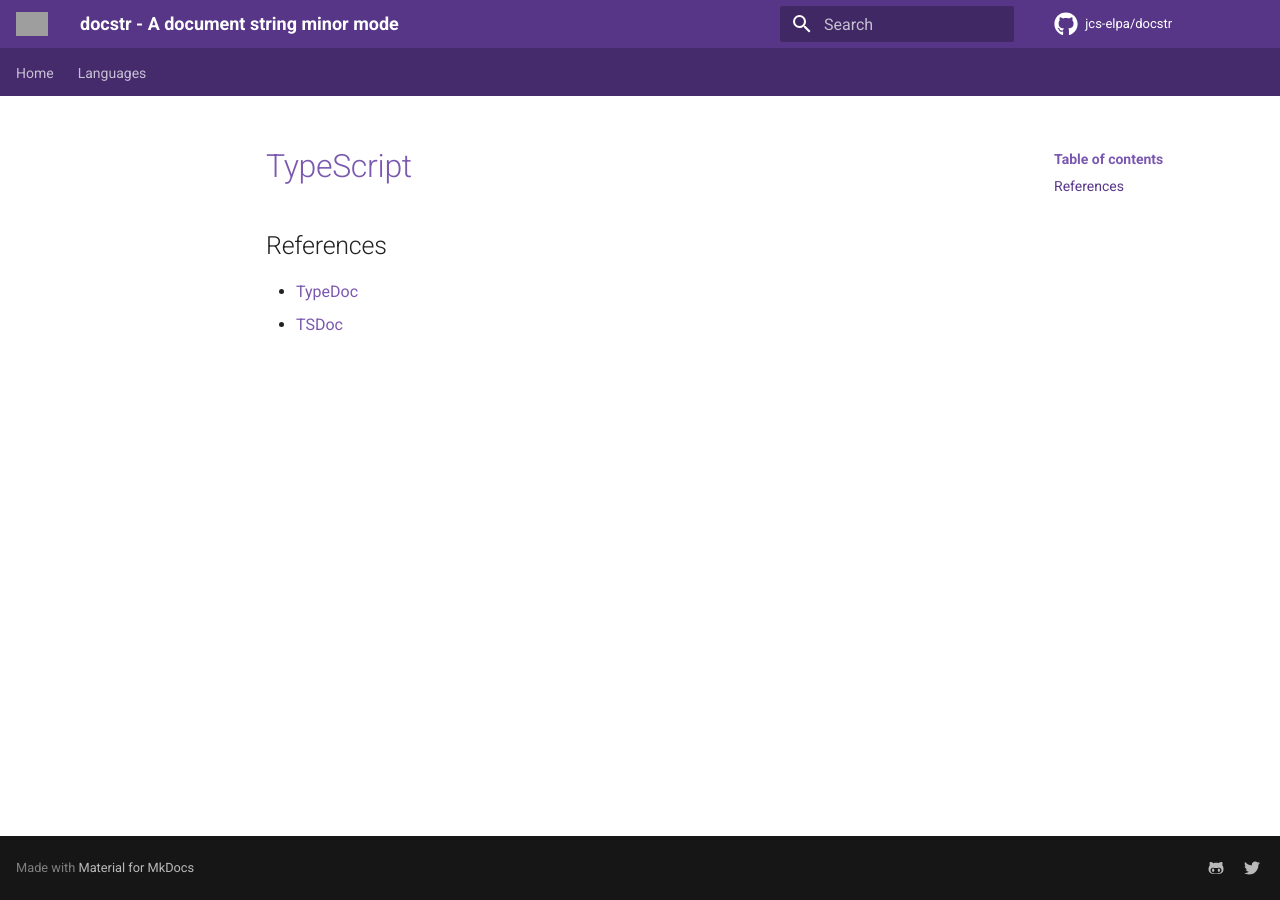
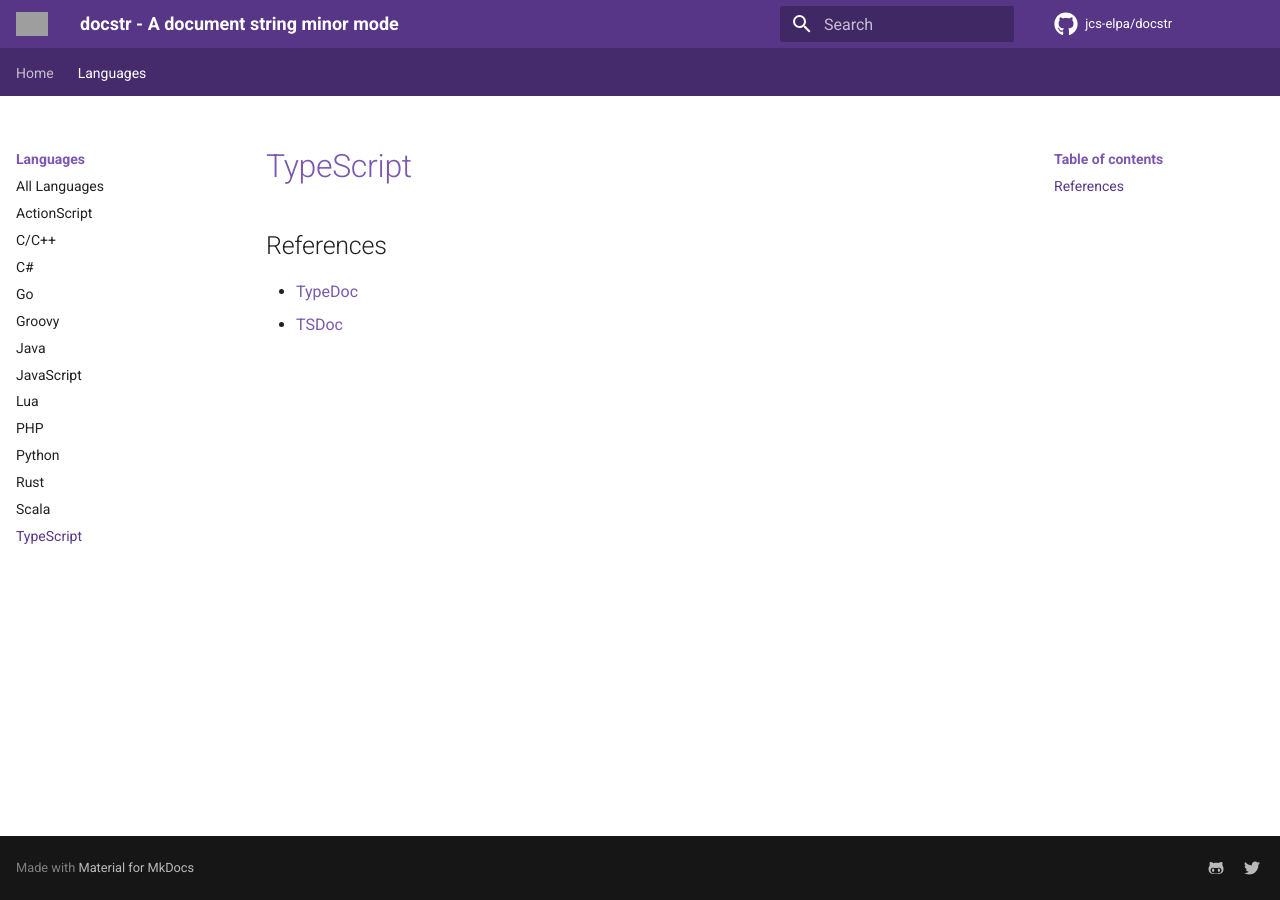
Before and after one commit to emacs-vs/docstr, an MkDocs documentation site: the page built from docs/page/langs/typescript.md, in a window 1280 px wide. Built offline with MkDocs 1.6.1 and Material for MkDocs 9.7.7, drawn with Linux system fonts in a browser that asks for light colours; comment, search, counter and statistics services are not loaded; part of the change alters nothing that is shown; grey boxes are pictures that could not be loaded.

Commit message:
Fixed link

```diff
--- a/docs/page/langs/typescript.md
+++ b/docs/page/langs/typescript.md
@@ -1,4 +1,6 @@
 # TypeScript
+
+
 
 ## References
 
--- a/mkdocs.yml
+++ b/mkdocs.yml
@@ -16,11 +16,11 @@ nav:
     - Java: page/langs/java.md
     - JavaScript: page/langs/javascript.md
     - Lua: page/langs/lua.md
-    - PHP: page/langes/php.md
-    - Python: page/langes/python.md
-    - Rust: page/langes/rust.md
-    - Scala: page/langes/scala.md
-    - TypeScript: page/langes/typescript.md
+    - PHP: page/langs/php.md
+    - Python: page/langs/python.md
+    - Rust: page/langs/rust.md
+    - Scala: page/langs/scala.md
+    - TypeScript: page/langs/typescript.md
 
 extra_css:
   - stylesheets/extra.css
```
